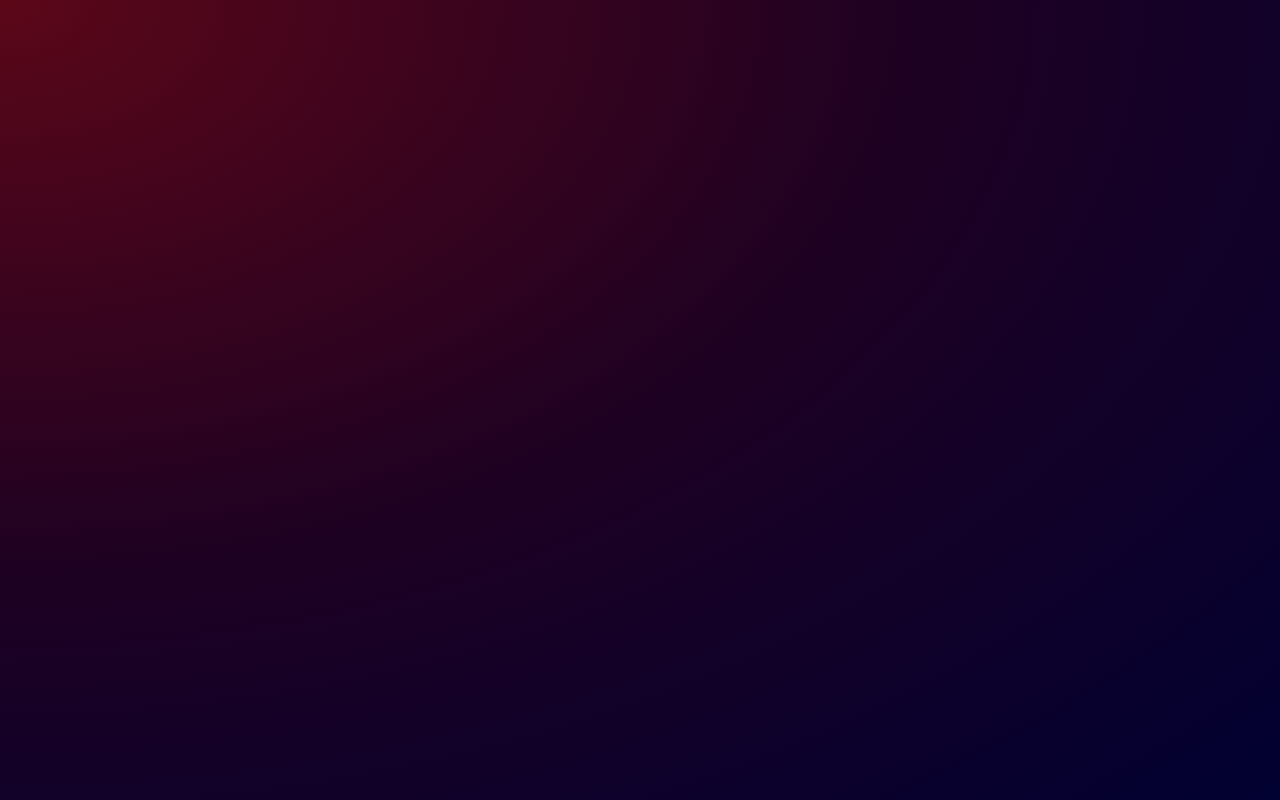
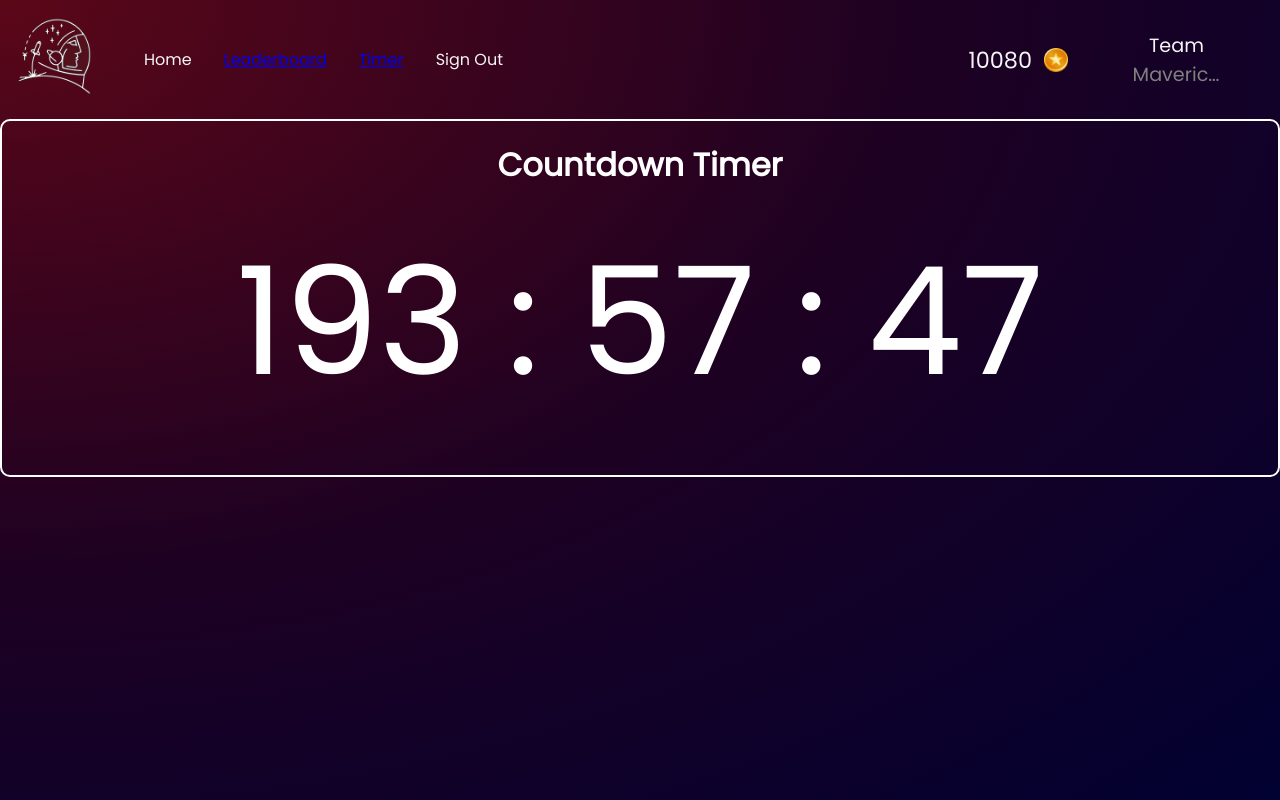
Before and after one commit to IEEE-PESIT-Student-Branch/kalpana2024, a React (Create React App) app in the folder client/: page /timer in a window 1280 px wide. Before the commit this address had no page. Built offline with nearby package versions, Linux system fonts and the light colour scheme; the HTML template or start-up script is replaced by a standard one.

Commit message:
‘Commit’

```diff
--- a/client/package.json
+++ b/client/package.json
@@ -9,7 +9,7 @@
     "react": "^18.2.0",
     "react-dom": "^18.2.0",
     "react-router-dom": "^6.22.2",
-    "react-scripts": "5.0.1",
+    "react-scripts": "^5.0.1",
     "web-vitals": "^2.1.4"
   },
   "scripts": {
--- a/client/src/App.js
+++ b/client/src/App.js
@@ -3,6 +3,8 @@ import './App.css';
 
 //import SignUp from './pages/signUp';
 import QuestionPage from './pages/questionPage';
+import LeaderPage from './pages/leaderboardPage';
+import TimerPage from './pages/timerpage';
 
 function App() {
   return (
@@ -11,6 +13,8 @@ function App() {
         <div className='pages'>
           <Routes>
             <Route path='/' element={<QuestionPage />}/>
+            <Route path='/leaderboard' element={<LeaderPage />}/>
+            <Route path='/timer' element={<TimerPage />}/>
           </Routes>
         </div>
       </BrowserRouter>
--- /dev/null
+++ b/client/src/components/leaderboard/index.css
@@ -0,0 +1,115 @@
+@import url('https://fonts.googleapis.com/css2?family=Poppins&display=swap');
+
+* > * {
+    font-family: "Poppins", cursive;
+    margin: 0;
+}
+
+:root{
+    --color-dark: #481424;
+    --color-light: #F3F3F2;
+}
+
+#main{
+        display: flex;
+        justify-content: center;
+        align-items: center;
+        height: 100vh;
+}
+
+.board {
+    text-align: center;
+}
+
+.board .leaderboard{
+    margin-bottom: 1em;
+    color:#F3F3F2
+}
+
+.board .duration{
+    display: flex;
+    justify-content: center;
+    gap: 1em;
+}
+
+.board .duration > button{
+    border: 1px solid var(--color-light);
+    padding: .5em 2em;
+    border-radius: 50px;
+    background-color: transparent;
+    cursor: pointer;
+}
+
+.board .duration > button:hover{
+    background-color: var(--color-dark);
+    color: var(--color-light);
+}
+
+.active{
+    background-color: var(--color-dark);
+    color: var(--color-light);
+}
+
+#profile{
+    /* display: flex; */
+
+    margin-top: 3em;
+}
+
+#profile .flex{
+    display: flex;
+    justify-content: space-between;
+    gap: 1em;
+    text-align: left;
+    margin-bottom: 2em;
+}
+
+#profile .flex .item{
+    display: flex;
+    align-items: center;
+    color: #F3F3F2;
+}
+
+#profile .flex img{
+    width: 20%;
+    border-radius: 50%;
+}
+
+#profile .flex .info{
+   padding: 1em;
+}
+
+.text-dark{
+    color: white;
+}
+/* Add these styles for modern and rounded borders */
+#profile .flex {
+    border: 3px solid var(--color-dark); /* Border color between rows */
+    border-radius: 8px; /* Adjust the border-radius for rounded corners */
+    padding: 10px; /* Add padding for better spacing */
+    transition: background-color 0.3s ease; /* Add smooth transition for hover effect */
+  }
+
+  /* Add hover effect for interactivity */
+  #profile .flex:hover {
+    background-color: var(--color-dark); /* Change background color on hover */
+    color: var(--color-light); /* Change text color on hover */
+  }
+
+  /* Remove margin-bottom for the last row to avoid unnecessary spacing */
+  #profile .flex:last-child {
+    margin-bottom: 0;
+  }
+
+  /* Additional styles for header row */
+  /* Additional styles for header row */
+#profile .flex.header {
+    background-color: var(--color-dark); /* Set a background color for the header row */
+    color: var(--color-light); /* Set text color for the header row */
+    font-weight: bold; /* Optionally, make the text bold for the header row */
+    border: none; /* Remove the border for the header row */
+    display: flex; /* Ensure the items in the header row are flex containers */
+    justify-content: space-between; /* Align items evenly in the header row */
+    align-items: center; /* Center-align items vertically in the header row */
+    padding-left: 32px; /* Add padding to the right of the header items */
+  }
--- /dev/null
+++ b/client/src/components/leaderboard/leaderboard.js
@@ -0,0 +1,36 @@
+import './index.css';
+import React, { useState, useEffect } from 'react';
+import Profiles from './profiles';
+
+
+export default function Board() {
+  const [leaderboardData, setLeaderboardData] = useState([]);
+
+  useEffect(() => {
+    const fetchLeaderboardData = async () => {
+      try {
+        const response = await fetch('http://localhost:8080/api/leaderboard');
+        if (!response.ok) {
+          throw new Error(`HTTP error! Status: ${response.status}`);
+        }
+        const data = await response.json();
+        console.log('Fetched leaderboard data:', data);
+        setLeaderboardData(data);
+      } catch (error) {
+        console.error('Error fetching leaderboard data:', error.message);
+      }
+    };
+
+    fetchLeaderboardData();
+    const intervalId = setInterval(fetchLeaderboardData, 60000);
+
+    return () => clearInterval(intervalId);
+  }, []);
+
+  return (
+    <div className="board">
+      <h1 className='leaderboard'>Leaderboard</h1>
+      <Profiles Leaderboard={leaderboardData}></Profiles>
+    </div>
+  );
+}
--- /dev/null
+++ b/client/src/components/leaderboard/profiles.js
@@ -0,0 +1,48 @@
+import React from 'react';
+
+export default function Profiles({ Leaderboard }) {
+  return (
+    <div id="profile">
+      <div className="flex header">
+        <div className="item">
+          <h2>Team</h2>
+        </div>
+        <div className="item">
+          <h2>Wave 1</h2>
+        </div>
+        <div className="item">
+          <h2>Wave 2</h2>
+        </div>
+        <div className="item">
+          <h2>Total</h2>
+        </div>
+      </div>
+      {renderProfiles(Leaderboard)}
+    </div>
+  );
+}
+
+function renderProfiles(data) {
+  return (
+    <>
+      {data.map((value, index) => (
+        <div className="flex" key={index}>
+          <div className="item">
+            <div className="info">
+              <h3 className='name text-dark'>{value.team}</h3>
+            </div>
+          </div>
+          <div className="item">
+          <h3 className='name text-dark'>{value.wave1}</h3>
+          </div>
+          <div className="item">
+          <h3 className='name text-dark'>{value.wave2}</h3>
+          </div>
+          <div className="item">
+            <span>{value.total}</span>
+          </div>
+        </div>
+      ))}
+    </>
+  );
+}
--- /dev/null
+++ b/client/src/components/timer/index.css
@@ -0,0 +1,18 @@
+@import url('https://fonts.googleapis.com/css2?family=Poppins&display=swap');
+.timer-container {
+    border: 2px solid white;
+    border-radius: 10px;
+    padding: 20px;
+    text-align: center;
+    font-family: "Poppins",cursive;
+  }
+
+  .timer-heading {
+    color: white;
+  }
+
+  .timer-text {
+    color: white;
+    font-size: 150px;
+    margin: 20px 0;
+  }
--- /dev/null
+++ b/client/src/components/timer/timer.js
@@ -0,0 +1,42 @@
+import React, { useState, useEffect } from 'react';
+import './index.css';
+
+const Timer = () => {
+  const startDate = new Date(2024, 2, 15, 17, 0, 0); // March is 2 because months are zero-indexed
+  const endTime = startDate.getTime() + 24 * 60 * 60 * 1000; // 24 hours in milliseconds
+  const [time, setTime] = useState(Math.floor((endTime - Date.now()) / 1000));
+
+  useEffect(() => {
+    const intervalId = setInterval(() => {
+      setTime((prevTime) => {
+        if (prevTime > 0) {
+          return prevTime - 1;
+        } else {
+          clearInterval(intervalId);
+          return 0;
+        }
+      });
+    }, 1000);
+
+    return () => clearInterval(intervalId);
+  }, []);
+
+  const formatTime = (seconds) => {
+    const hours = Math.floor(seconds / 3600);
+    const minutes = Math.floor((seconds % 3600) / 60);
+    const secondsRemaining = seconds % 60;
+
+    return `${String(hours).padStart(2, '0')} : ${String(minutes).padStart(2, '0')} : ${String(
+      secondsRemaining
+    ).padStart(2, '0')}`;
+  };
+
+  return (
+    <div className="timer-container">
+      <h1 className="timer-heading">Countdown Timer</h1>
+      <p className="timer-text">{formatTime(time)}</p>
+    </div>
+  );
+};
+
+export default Timer;
--- /dev/null
+++ b/client/src/pages/leaderboardPage.js
@@ -0,0 +1,35 @@
+import Logo from '../components/logo/logo';
+import Board from '../components/leaderboard/leaderboard';
+import { Link } from 'react-router-dom';
+import coin from '../images/coin.png';
+
+const LeaderPage = () => {
+    return (
+        <div>
+            <div className="questionPageNav">
+                <Logo/>
+                <div className="questionPageNavWrapper">
+                    <div className="questionPageNavComp">Home</div>
+                    <div className="questionPageNavComp">
+                        <Link to="/leaderboard">Leaderboard</Link>
+                    </div>
+                    <div className="questionPageNavComp">
+                    <Link to="/timer">Timer</Link>
+                        </div>
+                    <div className="questionPageNavComp">Sign Out</div>
+                    <div className="questionPageNavPoints">
+                        10080
+                        <img src={coin} alt="point img"/>
+                    </div>
+                    <div className="questionPageNavTeam">
+                        <div id="teamTeam">Team</div>
+                        <div id="teamName">Mavericks</div>
+                    </div>
+                </div>
+            </div>
+            <Board/>
+        </div>
+    );
+};
+
+export default LeaderPage;
--- a/client/src/pages/questionPage.js
+++ b/client/src/pages/questionPage.js
@@ -1,6 +1,8 @@
 import Logo from '../components/logo/logo';
 import Question from '../components/question/question';
 import coin from '../images/coin.png';
+import { Link } from 'react-router-dom';
+
 
 const QuestionPage = () => {
     return(
@@ -9,7 +11,12 @@ const QuestionPage = () => {
                 <Logo/>
                 <div className="questionPageNavWrapper">
                     <div className="questionPageNavComp">Home</div>
-                    <div className="questionPageNavComp">Leaderboard</div>
+                    <div className="questionPageNavComp">
+                    <Link to="/leaderboard">Leaderboard</Link>
+                        </div>
+                    <div className="questionPageNavComp">
+                    <Link to="/timer">Timer</Link>
+                        </div>
                     <div className="questionPageNavComp">Sign Out</div>
                     <div className="questionPageNavPoints">
                         10080
--- /dev/null
+++ b/client/src/pages/timerpage.js
@@ -0,0 +1,35 @@
+import Logo from '../components/logo/logo';
+import Timer from '../components/timer/timer';
+import { Link } from 'react-router-dom';
+import coin from '../images/coin.png';
+
+const TimerPage = () => {
+    return (
+        <div>
+            <div className="questionPageNav">
+                <Logo/>
+                <div className="questionPageNavWrapper">
+                    <div className="questionPageNavComp">Home</div>
+                    <div className="questionPageNavComp">
+                        <Link to="/leaderboard">Leaderboard</Link>
+                    </div>
+                    <div className="questionPageNavComp">
+                        <Link to="/timer">Timer</Link>
+                    </div>
+                    <div className="questionPageNavComp">Sign Out</div>
+                    <div className="questionPageNavPoints">
+                        10080
+                        <img src={coin} alt="point img"/>
+                    </div>
+                    <div className="questionPageNavTeam">
+                        <div id="teamTeam">Team</div>
+                        <div id="teamName">Mavericks</div>
+                    </div>
+                </div>
+            </div>
+            <Timer/>
+        </div>
+    );
+};
+
+export default TimerPage;
```
Also changed, not shown: 2 other files (tests, documents, lock files or other folders).
